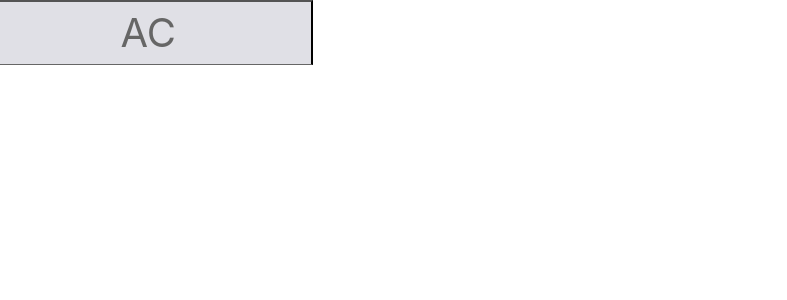
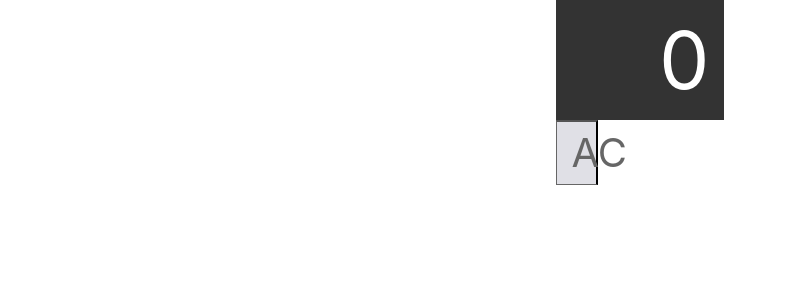
Before and after one commit to HeribertoUroza/Calculator, a React (Create React App) app: page / in a window 1280 px wide. Shown: the top 300 px of the page, without its empty margins (0-787 px from the left). Built offline with nearby package versions, Linux system fonts and the light colour scheme.

Commit message:
updated css for view

```diff
--- a/src/App.js
+++ b/src/App.js
@@ -25,7 +25,7 @@ class App extends Component {
         <div className='holder'>
           <div classNmae='calculator'>
             <div className='row'>
-              <div className='col-12 inputview'></div>
+              <div className='col-12 inputview'>0</div>
               <button className='button col-3'>AC</button>
 
 
--- a/src/index.css
+++ b/src/index.css
@@ -35,3 +35,22 @@ button:active {
   background-color: #EE9B3E;
   color: #fff;
 }
+
+.inputview {
+    font-size: 5em;
+    color: #fff;
+    text-align: right;
+    background-color: #333
+}
+
+.calculator {
+    width: 50%;
+    background-color: #333
+}
+
+.holder {
+    min-height: 100%;
+    min-width: 100%;
+    display: flex;
+    justify-content: center
+}
```
